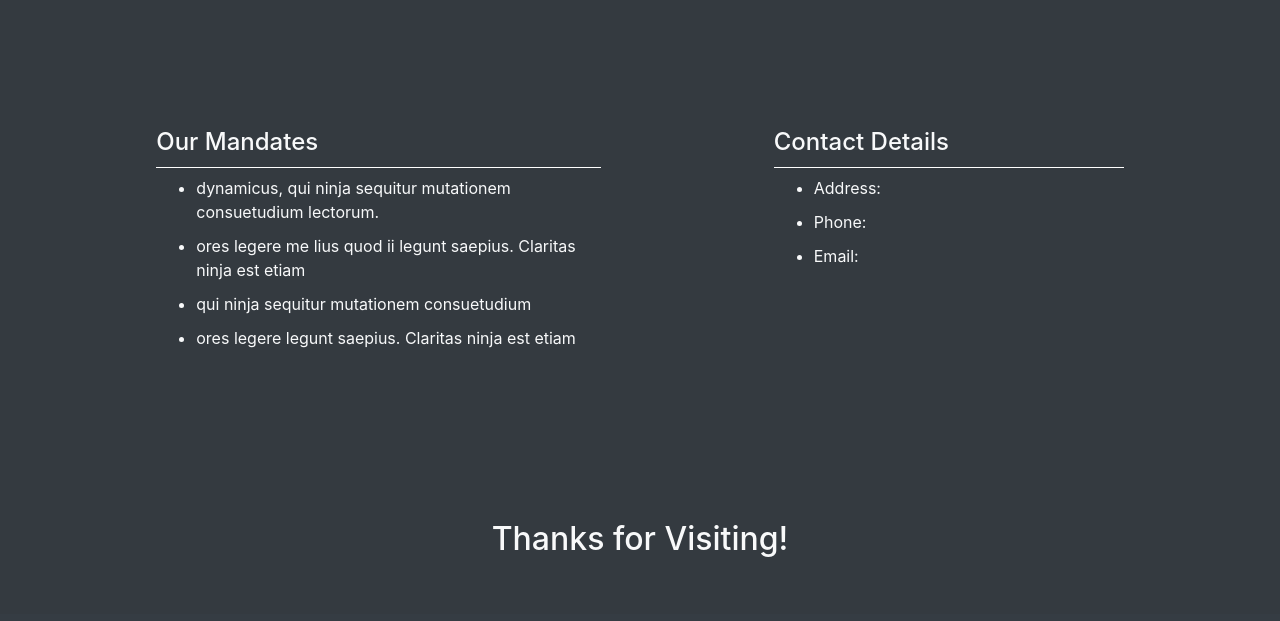
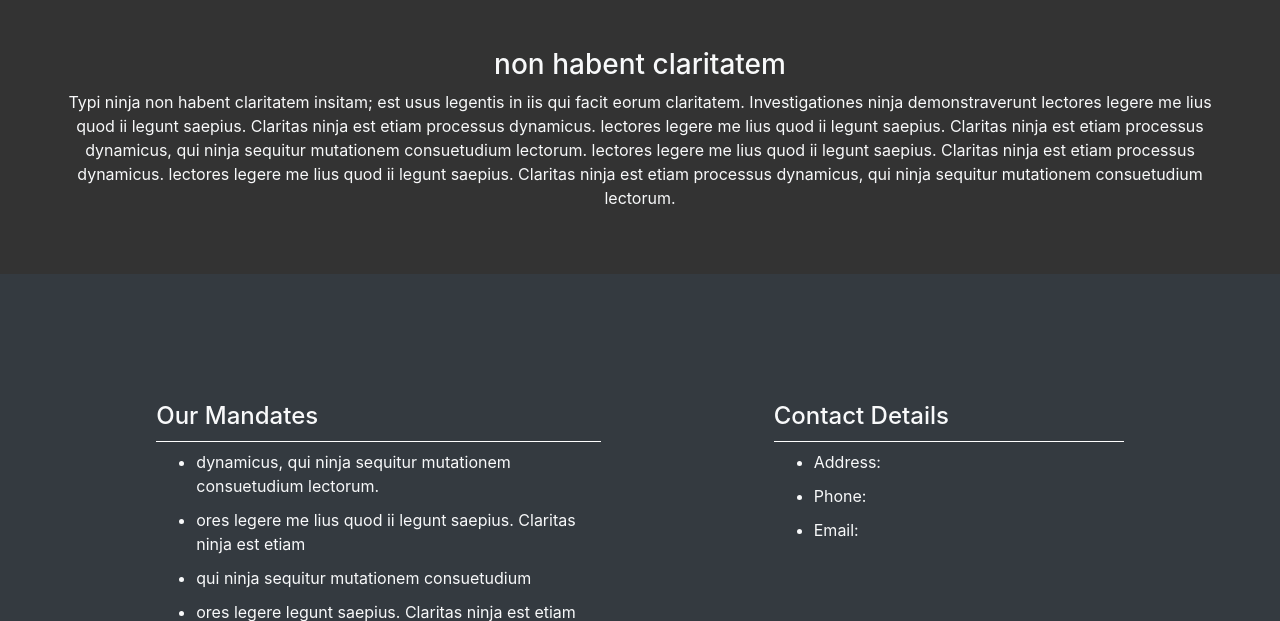
Before and after one commit to Lewington-pitsos/NubbyLove, a PHP site: page / in a window 1280 px wide. Shown: the part 3816-4437 px from the top of the page. Before the commit the page ends 4373 px from the top, so only its background shows below. Run offline with PHP 8.4, Linux system fonts and the light colour scheme.

Commit message:
finished product page roughly

```diff
--- a/css/main.css
+++ b/css/main.css
@@ -10,6 +10,9 @@ h2 {
 
 #top-carosel .carousel-item img {
   height: 100vh; }
+
+.container-fluid {
+  background: #333; }
 
 .overlay {
   position: absolute;
--- a/index.html
+++ b/index.html
@@ -220,6 +220,10 @@
         <span class="sr-only">Next</span>
       </a>
     </div>
+    <div class="container-fluid text-center p-5">
+      <h3>non habent claritatem</h3>
+      <p>Typi ninja non habent claritatem insitam; est usus legentis in iis qui facit eorum claritatem. Investigationes ninja demonstraverunt lectores legere me lius quod ii legunt saepius. Claritas ninja est etiam processus dynamicus. lectores legere me lius quod ii legunt saepius. Claritas ninja est etiam processus dynamicus, qui ninja sequitur mutationem consuetudium lectorum. lectores legere me lius quod ii legunt saepius. Claritas ninja est etiam processus dynamicus. lectores legere me lius quod ii legunt saepius. Claritas ninja est etiam processus dynamicus, qui ninja sequitur mutationem consuetudium lectorum. </p>
+    </div>
     </div>
 
 
--- a/sass/main.sass
+++ b/sass/main.sass
@@ -17,6 +17,9 @@ h2
   .carousel-item
     img
       height: 100vh
+
+.container-fluid
+  background: $nl-bg
 
 .overlay
   position: absolute
```
Also changed, not shown: 1 other file.
